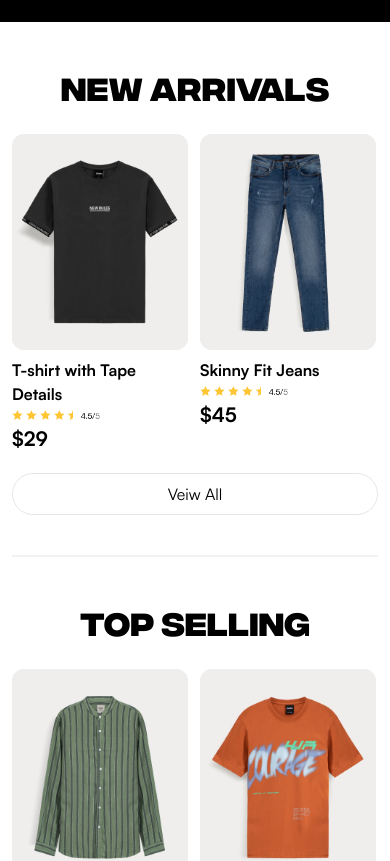
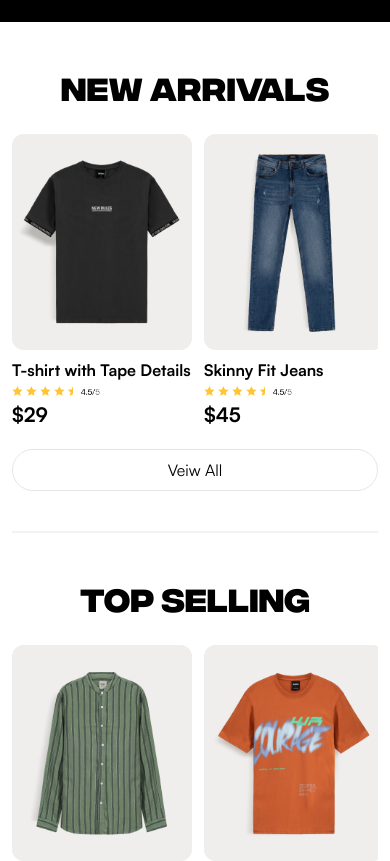
Before and after one commit to 01mehran/shopverse, a React (Vite) app: page / in a window 390 px wide. Shown: the part 1163-2024 px from the top of the page. Built offline with nearby package versions, Linux system fonts and the light colour scheme.

Commit message:
style(new-arrivals): add scroll-snap to product container

```diff
--- a/src/features/home/components/NewArrivalsList.tsx
+++ b/src/features/home/components/NewArrivalsList.tsx
@@ -35,10 +35,14 @@ export default function NewArrivalsList() {
           initial="hidden"
           whileInView="visible"
           viewport={{ once: true }}
-          className="hide-scrollbar flex items-baseline justify-between gap-3 overflow-x-auto py-4"
+          className="hide-scrollbar flex snap-x snap-mandatory items-baseline justify-between gap-3 overflow-x-auto py-4"
         >
           {newArrivalsProducts.map((item) => (
-            <motion.div key={item.id} variants={productCardVariants}>
+            <motion.div
+              key={item.id}
+              variants={productCardVariants}
+              className="snap-start"
+            >
               <ProductCard item={item} />
             </motion.div>
           ))}
--- a/src/shared/components/ProductCard.tsx
+++ b/src/shared/components/ProductCard.tsx
@@ -16,7 +16,7 @@ export default function ProductCard({ item }: ProductCardProps) {
           scrollTo({ top: 0, behavior: "smooth" });
         }}
       >
-        <article className="xs:min-w-54 min-w-44 space-y-1 rounded-xl md:min-w-72">
+        <article className="xs:min-w-54 min-w-45 space-y-1 rounded-xl md:min-w-72">
           <div className="bg-bg-muted mb-2 flex items-center justify-center rounded-xl">
             <img
               src={item.image}
```
